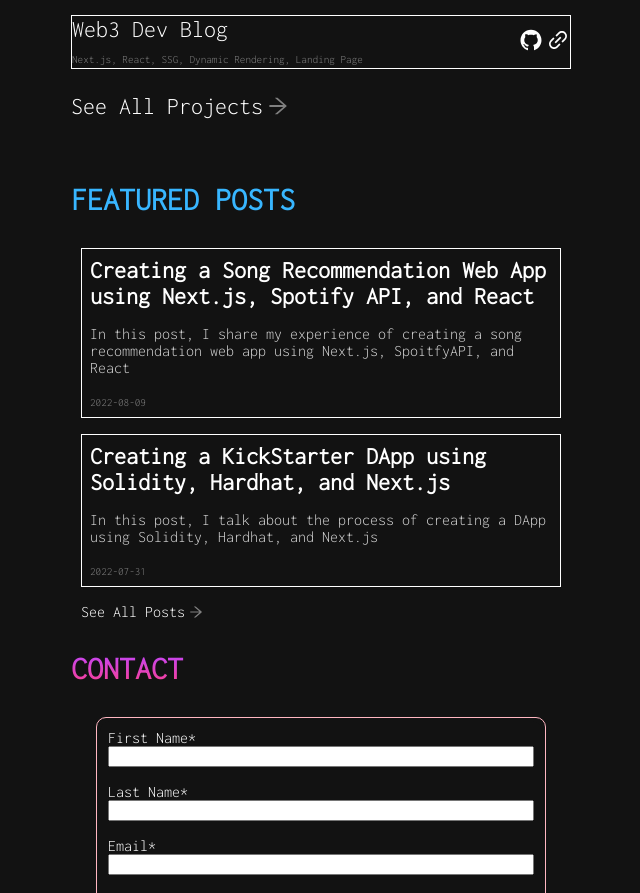
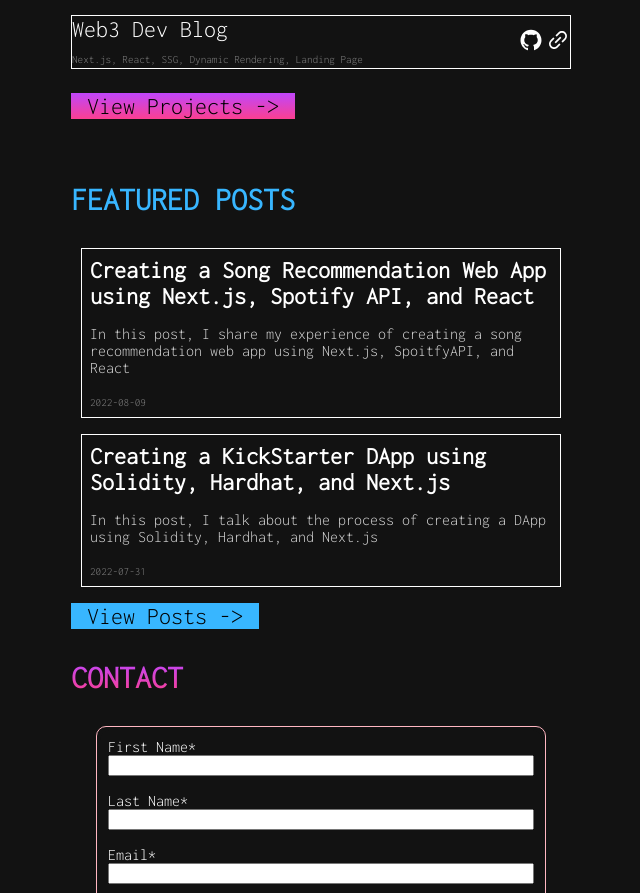
Before and after one commit to masaya-sasaki/blog, a Next.js app: page / in a window 1280 px wide. Shown: the part 947-1840 px from the top of the page, without its empty margins (319-959 px from the left). Built offline with nearby package versions, Linux system fonts and the light colour scheme.

Commit message:
made buttons attractive

```diff
--- a/components/Blog.module.css
+++ b/components/Blog.module.css
@@ -21,7 +21,7 @@
     max-width: 500px;
     margin: 0 auto;
 }
-
+/*
 .linkcontainer{
     width: 72%;
     display: flex;
@@ -32,4 +32,17 @@
 
 .linkcontainer:hover{
     color: lightblue;
+} */
+
+.linkcontainer{
+  gap: 0.2rem;
+  cursor: pointer;
+  background: #38B6FF;
+  color: black;
+  padding-inline: 1rem;
+  font-size: 1.5rem;
 }
+
+.linkcontainer:hover{
+  filter: brightness(150%);
+}
--- a/components/Projects.module.css
+++ b/components/Projects.module.css
@@ -26,12 +26,13 @@
 
 
 .linkcontainer{
-    display: flex;
-    align-items: center;
     gap: 0.2rem;
     cursor: pointer;
+    background: -webkit-linear-gradient(90deg, rgba(251,63,145,1) 0%, rgba(192,70,252,1) 100%);
+    color: black;
+    padding-inline: 1rem;
 }
 
 .linkcontainer:hover{
-    color: lightpink;
+    filter: brightness(150%);
 }
--- a/components/blog.js
+++ b/components/blog.js
@@ -7,8 +7,8 @@
     return (
             <section id='posts' className={styles.container}>
                 <h2 className={styles.title}>FEATURED POSTS</h2>
+                <div className={styles.landingbox}>
                 <ul
-                className={styles.landingbox}
                 style={{display: 'flex', flexDirection: 'column', gap: '1rem', padding: '0 10px 0 10px'}} >
                 {featuredPostsData.map(({ id, date, title, summary }) => (
                 <PostBox
@@ -19,14 +19,16 @@
                 summary={summary}
                 />
                 ))}
+                </ul>
                 <Link href='/post/'>
                     <span
                     className={styles.linkcontainer}
                     >
-                    See All Posts <AiOutlineArrowRight color="grey"/>
+                    View Posts -{'>'}
                     </span>
                 </Link>
-                </ul>
+                </div>
+
             </section>
     )
 }
--- a/components/projects.js
+++ b/components/projects.js
@@ -26,7 +26,7 @@
                     <span
                     className={styles.linkcontainer}
                     >
-                    See All Projects <AiOutlineArrowRight color="grey"/>
+                    View Projects -{'>'}
                     </span>
                 </Link>
                 </div>
```
